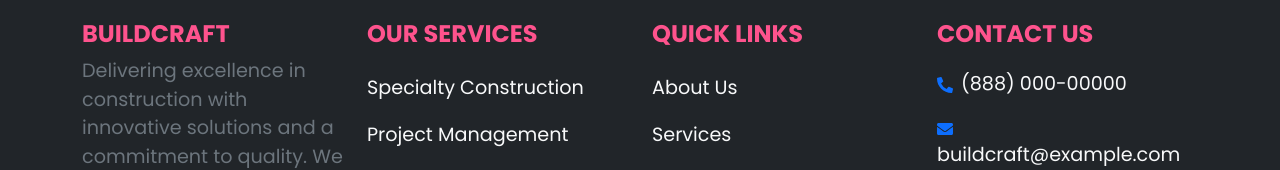
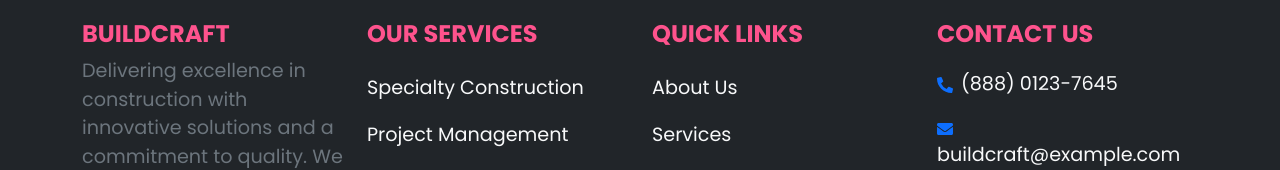
Before and after one commit to Rownokk/BuildCraft, a React (Vite) app in the folder frontend/: page / in a window 1280 px wide. Shown: the part 5294-5464 px from the top of the page. Built offline with nearby package versions, Linux system fonts and the light colour scheme.

Commit message:
Fixing error

```diff
--- a/frontend/src/components/common/Footer.jsx
+++ b/frontend/src/components/common/Footer.jsx
@@ -77,7 +77,7 @@ const Footer = () => {
               <li className="mb-2">
                 <FaPhoneAlt className="me-2 text-primary" />
                 <a href="tel:+188800000000" className="text-light text-decoration-none">
-                  (888) 000-00000
+                  (888) 0123-7645
                 </a>
               </li>
               <li className="mb-2">
```
